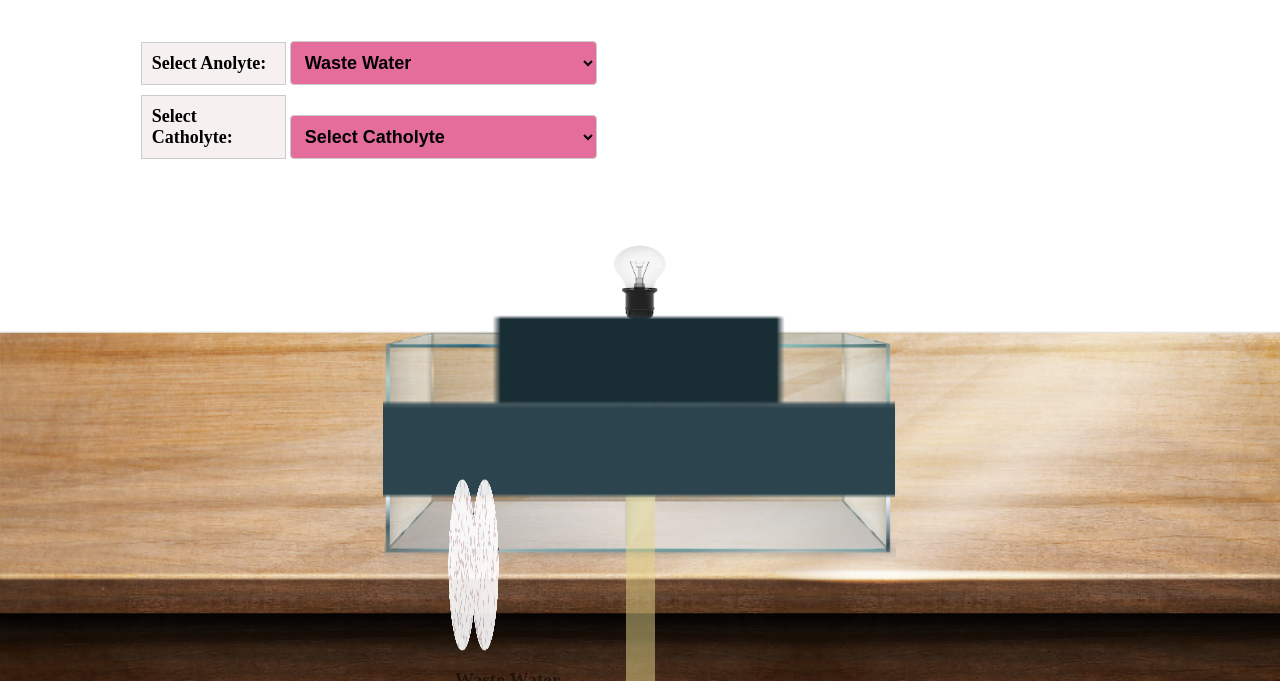
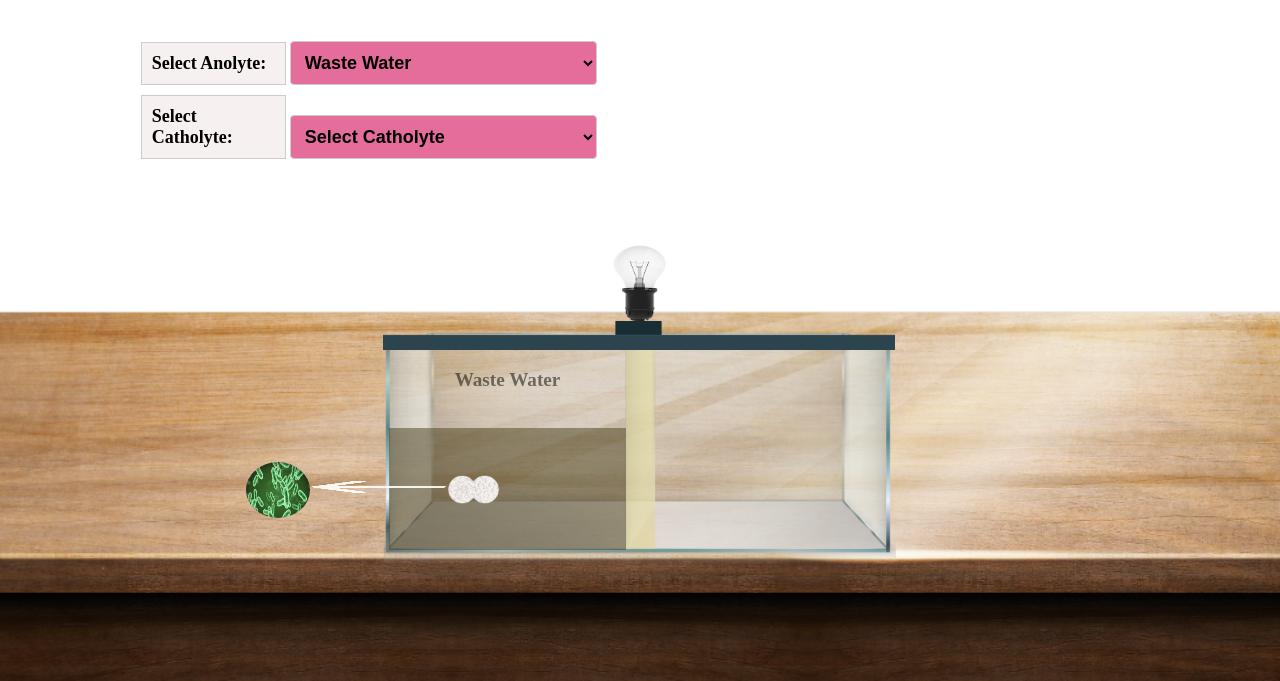
Before and after one commit to virtual-labs/exp-exoelectrogenesis-crescentus-au, a plain HTML site: page experiment/simulation/index.html in a window 1280 px wide. Shown: the part 119-800 px from the top of the page. Drawn offline with Linux system fonts and the light colour scheme; files whose address does not match are found by name.

Commit message:
Update main.css

```diff
--- a/experiment/simulation/css/main.css
+++ b/experiment/simulation/css/main.css
@@ -578,4 +578,29 @@ label {
     }
 }
 
-/* You CSS goes in here */
+/* arrow */
+
+/* styles.css */
+
+.arrow img {
+    width: 15%;
+    height: 10%;
+    margin-left: 22.5%;
+    margin-top: -7%;
+    opacity: 0.9;
+    z-index: 2;
+    position: absolute;
+  }
+
+
+.bacteriaGif img {
+    position: absolute;
+    width: 5%;
+    height: 23%;
+    border-radius: 50%;
+    margin-left: 19.2%;
+    margin-top: -8%;
+    opacity: 0.9;
+    z-index: 2;
+
+}
```
